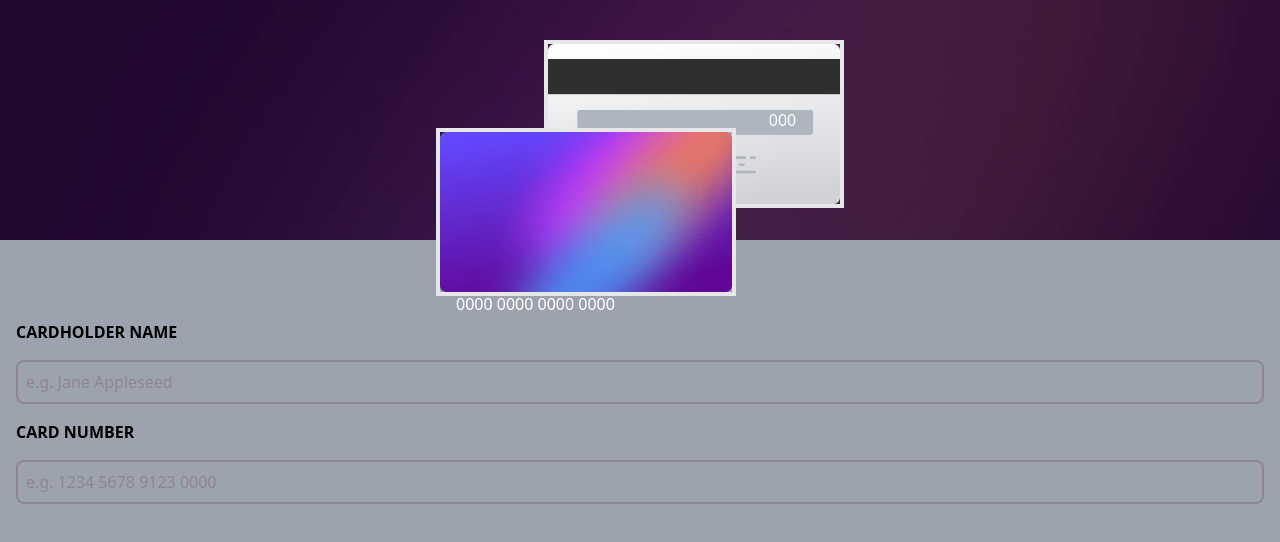
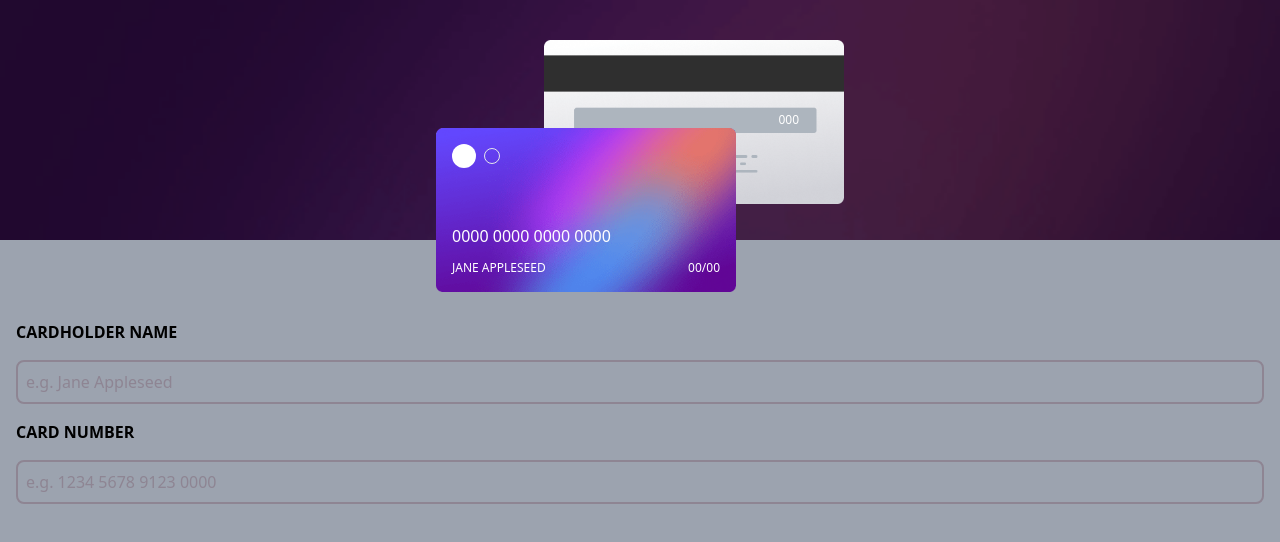
Before and after one commit to Charlie025x/Interactive-card-details-form, a React (Vite) app: page / in a window 1280 px wide. Shown: the top 542 px of the page. Built offline with nearby package versions, Linux system fonts and the light colour scheme.

Commit message:
designed and added placeholder text on credit cards

```diff
--- a/src/App.jsx
+++ b/src/App.jsx
@@ -13,20 +13,29 @@ export default function App() {
     <div className="min-h-screen bg-gray-400">
       <div className="h-60 w-full bg-mobile-hero-image bg-cover">
         <div className="relative mx-auto h-full max-w-md">
-          {/* <div className="absolute right-5 top-10 h-3/5 w-3/4 max-w-[300px] bg-card-back bg-contain bg-right bg-no-repeat">
-            <p className="absolute right-8 top-[58px] text-white">000</p>
-          </div> */}
-          <div className="absolute right-5 top-10 w-3/4 max-w-[300px] border-4 ">
+          {/* card back */}
+          <div className="absolute right-5 top-10 w-3/4 max-w-[300px]">
             <img src={"./src/images/bg-card-back.png"} alt="" className="" />
-            <p className="absolute right-[15%] top-[40%] text-white">000</p>
+            <p className="absolute right-[15%] top-[44%] text-xs text-white">
+              000
+            </p>
           </div>
-          {/* <div className="absolute bottom-[-2.5rem] left-5 h-3/5 w-3/4 max-w-[300px] border-4 bg-card-front bg-contain bg-no-repeat">
-            <p className="absolute left-8 top-[58px] text-white">
-            <p className=" text-center text-white">0000 0000 0000 0000</p>
-          </div> */}
-          <div className="absolute left-5 top-32 w-3/4 max-w-[300px] border-4 ">
-            <img src={"./src/images/bg-card-front.png"} alt="" className="" />
-            <p className="top-0 h-0 px-4 text-white">0000 0000 0000 0000</p>
+          {/* card front */}
+          <div className="absolute left-5 top-32 w-3/4 max-w-[300px]">
+            <img src={"./src/images/bg-card-front.png"} alt="" />
+            <div className="absolute top-4">
+              <div className="flex items-center">
+                <div className=" ml-4 h-6 w-6 rounded-full bg-white"></div>
+                <div className="ml-2  h-4 w-4 rounded-full border"></div>
+              </div>
+            </div>
+            <div className="absolute bottom-4 w-full px-4 text-justify text-white">
+              <p className="pb-3 text-justify">0000 0000 0000 0000</p>
+              <div className="flex justify-between text-xs">
+                <p className="">JANE APPLESEED</p>
+                <p className="">00/00</p>
+              </div>
+            </div>
           </div>
         </div>
       </div>
```
